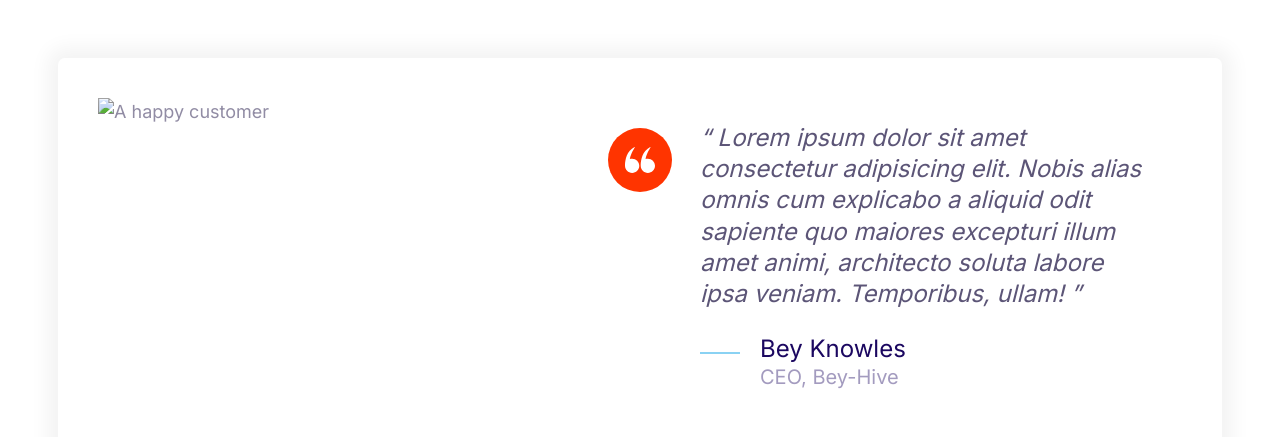
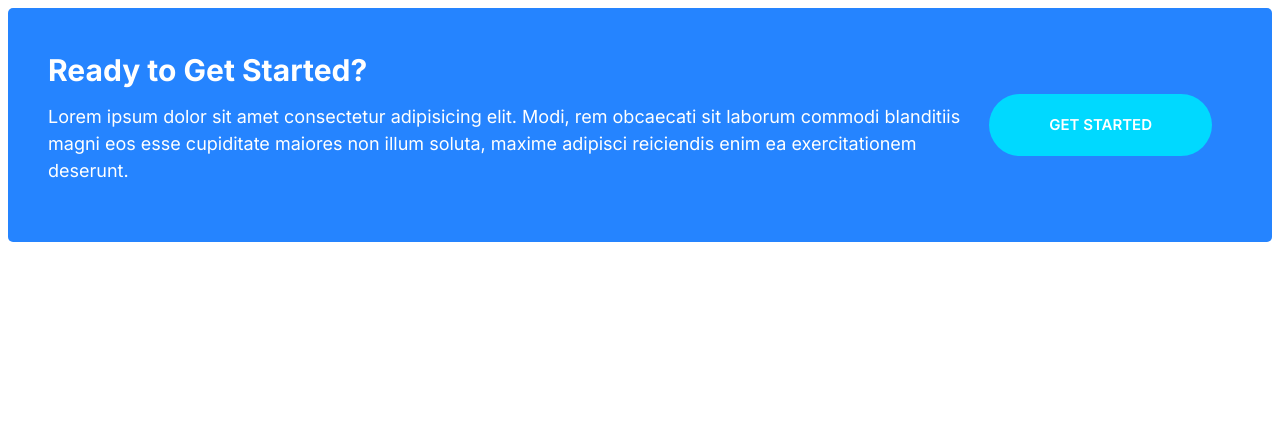
Before and after one commit to JoeBuydemDips/website-template, a plain HTML site: page index.html in a window 1280 px wide. Drawn offline with Linux system fonts and the light colour scheme.

Commit message:
Built callouts component.

```diff
--- a/CSS/style.css
+++ b/CSS/style.css
@@ -262,6 +262,11 @@ to the list__item of list--tick */
   color: #fff;
 }
 
+.btn--stretched {
+  padding-left: 6rem;
+  padding-right: 6rem;
+}
+
 .btn--block {
   /*wider button: only width changes*/
   width: 100%;
@@ -512,3 +517,45 @@ to the list__item of list--tick */
     margin-left: 6rem;
   }
 }
+
+/*----------------------------------------------------------*/
+/* Callouts */
+.callout {
+  padding: 4rem;
+  border-radius: 5px;
+}
+
+.callout--primary {
+  background: var(--color-primary);
+  color: #fff;
+}
+
+.callout__heading {
+  color: #fff;
+  margin-top: 0;
+  font-size: 3rem;
+}
+
+.callout .btn {
+  justify-self: center;
+  align-self: center;
+}
+
+.callout__content {
+  text-align: center;
+}
+
+@media screen and (min-width: 768px) {
+  .callout .grid--1x2 {
+    grid-template-columns: 1fr auto;
+  }
+
+  .callout__content {
+    text-align: left;
+  }
+
+  .callout .btn {
+    justify-self: start;
+    margin: 0 2rem;
+  }
+}
--- a/index.html
+++ b/index.html
@@ -14,38 +14,19 @@
       rel="stylesheet"
     />
   </head>
-  <body style="padding: 5rem">
-    <div class="card testimonial">
+  <body>
+    <div class="callout callout--primary">
       <div class="grid grid--1x2">
-        <div class="testimonial__image">
-          <img src="../images/bey.jpeg" alt="A happy customer" />
-          <span class="icon-container icon-container--accent">
-            <svg class="icon icon--white icon--small">
-              <use xlink:href="../images/sprite.svg#quotes"></use>
-            </svg>
-          </span>
+        <div class="callout__content">
+          <h2 class="callout__heading">Ready to Get Started?</h2>
+          <p>
+            Lorem ipsum dolor sit amet consectetur adipisicing elit. Modi, rem
+            obcaecati sit laborum commodi blanditiis magni eos esse cupiditate
+            maiores non illum soluta, maxime adipisci reiciendis enim ea
+            exercitationem deserunt.
+          </p>
         </div>
-        <blockquote class="quote">
-          <p class="quote__text">
-            Lorem ipsum dolor sit amet consectetur adipisicing elit. Nobis alias
-            omnis cum explicabo a aliquid odit sapiente quo maiores excepturi
-            illum amet animi, architecto soluta labore ipsa veniam. Temporibus,
-            ullam!
-          </p>
-          <footer>
-            <div class="media">
-              <div class="media__image">
-                <svg class="icon icon--primary quote__line">
-                  <use xlink:href="images/sprite.svg#line"></use>
-                </svg>
-              </div>
-              <div class="media__body">
-                <h3 class="media__title quote__author">Bey Knowles</h3>
-                <p class="quote__company">CEO, Bey-Hive</p>
-              </div>
-            </div>
-          </footer>
-        </blockquote>
+        <a class="btn btn--secondary btn--stretched" href="#">Get Started</a>
       </div>
     </div>
   </body>
```
Also changed, not shown: components/callouts.html (added, +16 -0 lines).
